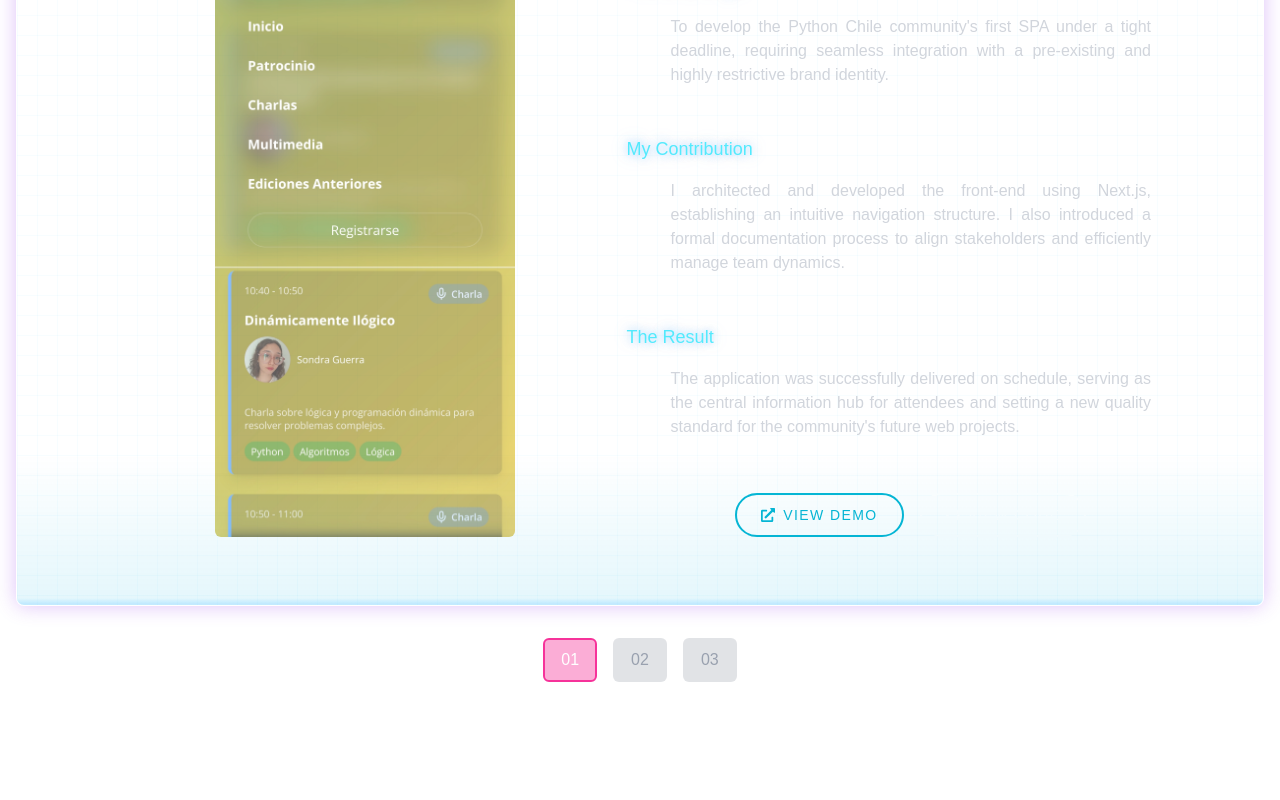
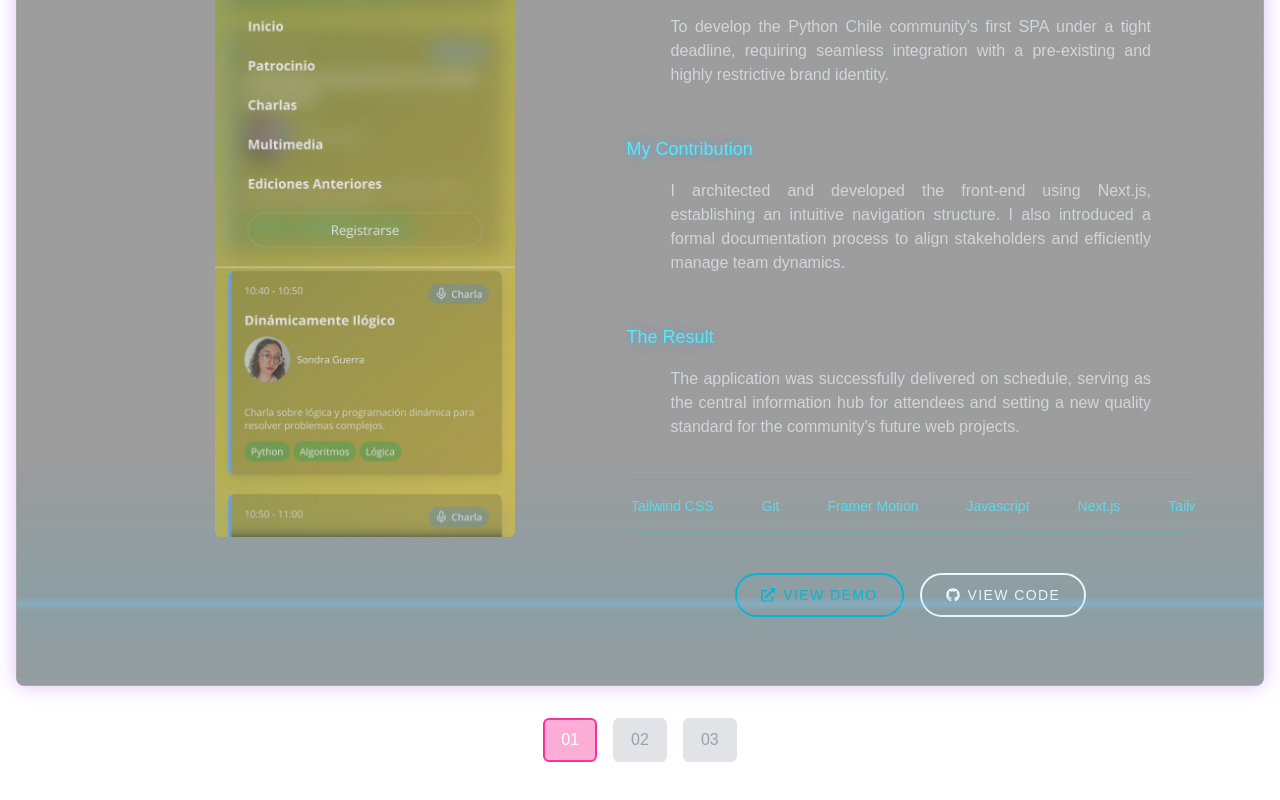
Before and after one commit to MariferVL/inner-rework, a Next.js app: page /en in a window 1280 px wide. Shown: the part 2378-3178 px from the top of the page. Built offline with nearby package versions, Linux system fonts and the light colour scheme.

Commit message:
Fixing accesibility

```diff
--- a/app/globals.css
+++ b/app/globals.css
@@ -527,7 +527,7 @@ body {
 
 /* Glassmorphism effect */
 .glass-effect {
-  background: rgba(255, 255, 255, 0.05);
+  background: rgba(10, 10, 10, 0.4);
   backdrop-filter: blur(10px);
   border: 1px solid rgba(255, 255, 255, 0.1);
 }
--- a/components/ProjectsSection.js
+++ b/components/ProjectsSection.js
@@ -1,6 +1,6 @@
 "use client";
 
-import { useState } from "react";
+import { useState, useRef } from "react";
 import Image from "next/image";
 import { motion, AnimatePresence } from "framer-motion";
 import { FaExternalLinkAlt, FaGithub } from "react-icons/fa";
@@ -13,6 +13,7 @@ export default function ProjectsSection({ dictionary }) {
   }
 
   const projectsData = dictionary.projects;
+  const projectCardRef = useRef(null);
 
   const projectsList = Object.keys(projectsData.info).map((key) => {
     const localData = {
@@ -20,19 +21,19 @@ export default function ProjectsSection({ dictionary }) {
         image: "/images/projects/pyday.jpg",
         demo: "https://pyday.cl",
         code: "https://github.com/python-chile/pydaydotcl",
-        technologies: "Javascript, Next.js, Tailwind CSS, Git",
+        technologies: "Javascript, Next.js, Tailwind CSS, Git, Framer Motion",
       },
       project_2: {
         image: "/images/projects/valeria.jpg",
         demo: "https://valeriadelreal.web.app/",
         code: "https://github.com/MariferVL/valeDelRealWebsite",
-        technologies: "Javascript, Next.js, Tailwind CSS, Firebase",
+        technologies: "Javascript, Next.js, Tailwind CSS, Firebase, Vercel",
       },
       project_3: {
         image: "/images/projects/hites.jpg",
         demo: "https://marifervl.github.io/Hites-Website/",
         code: "https://github.com/MariferVL/Hites-Website",
-        technologies: "HTML5, CSS3, JavaScript, Bootstrap",
+        technologies: "HTML5, CSS3, JavaScript, Bootstrap, GitHub Pages",
       },
     };
     return { ...projectsData.info[key], ...localData[key] };
@@ -46,9 +47,50 @@ export default function ProjectsSection({ dictionary }) {
 
   const activeProject = projectsList[activeIndex];
 
+  const handleProjectChange = (index) => {
+    setActiveIndex(index);
+    projectCardRef.current?.scrollIntoView({
+      behavior: "smooth",
+      block: "start",
+    });
+  };
+
+  const TechMarquee = ({ technologies }) => {
+    const techArray = technologies.split(", ").map((t) => t.trim());
+    const doubledTechs = [...techArray, ...techArray];
+
+    return (
+      <div className="w-full overflow-hidden whitespace-nowrap py-4 border-t border-b border-cyan-500/20 my-6">
+        <motion.div
+          className="flex"
+          animate={{
+            x: ["0%", "-100%"],
+          }}
+          transition={{
+            ease: "linear",
+            duration: 15,
+            repeat: Infinity,
+          }}
+        >
+          {doubledTechs.map((tech, index) => (
+            <span
+              key={index}
+              className="font-mono text-cyan-300/80 text-sm px-6"
+            >
+              {tech}
+            </span>
+          ))}
+        </motion.div>
+      </div>
+    );
+  };
+
   return (
     <section id="projects" className="py-20 md:py-32">
-      <div className="container mx-auto px-4 flex flex-col items-center">
+      <div
+        className="container mx-auto px-4 flex flex-col items-center"
+        ref={projectCardRef}
+      >
         <Headline text={projectsData.title} />
 
         <div className="w-full p-2 md:p-13 rounded-lg glass-effect border-2 border-cyan-500/30 relative animate-glow overflow-hidden">
@@ -82,6 +124,7 @@ export default function ProjectsSection({ dictionary }) {
                 </div>
 
                 <div className="md:col-span-3 flex flex-col md:ml-22">
+                  {/* ... (resto del contenido de la descripción) ... */}
                   <div>
                     <h4 className="font-orbitron text-lg text-cyan-300 md:mt-8 mb-1 animate-cyan-pulse-glow cyan-glow ">
                       {projectsData.challengeLabel}
@@ -107,6 +150,8 @@ export default function ProjectsSection({ dictionary }) {
                     </p>
                   </div>
 
+                  <TechMarquee technologies={activeProject.technologies} />
+
                   <div className="flex flex-col sm:flex-row sm:justify-center gap-4 mt-auto pt-4">
                     <Button
                       href={activeProject.demo}
@@ -131,9 +176,10 @@ export default function ProjectsSection({ dictionary }) {
 
         <div className="flex justify-center gap-4 mt-8">
           {projectsList.map((project, index) => (
+            // 👇 4. Usa la nueva función en el onClick
             <button
               key={project.name}
-              onClick={() => setActiveIndex(index)}
+              onClick={() => handleProjectChange(index)}
               className={`font-orbitron px-4 py-2 rounded-md transition-all duration-300 border-2 ${
                 activeIndex === index
                   ? "bg-pink-500/40 border-pink-500 text-white animate-pulse"
```
